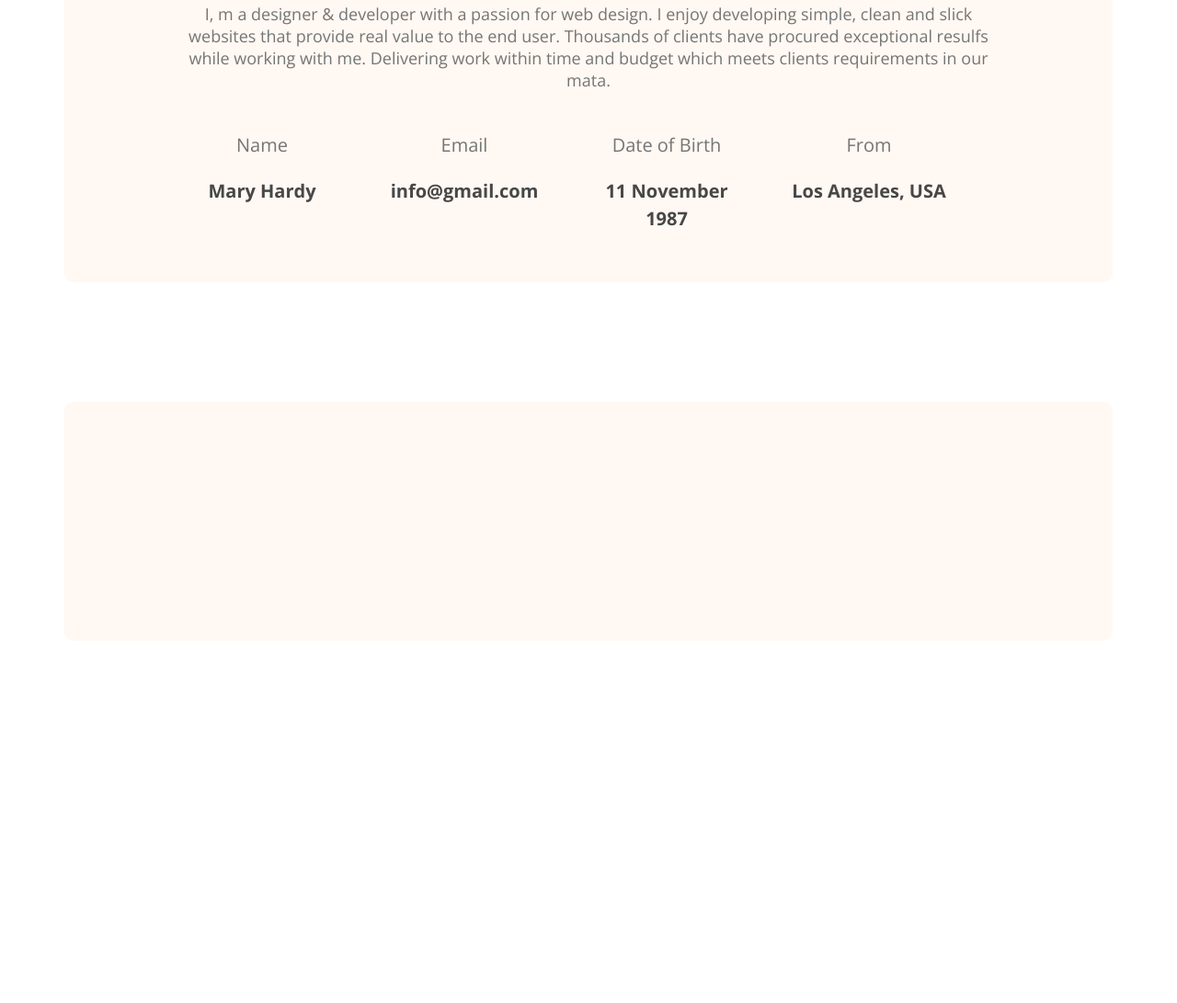
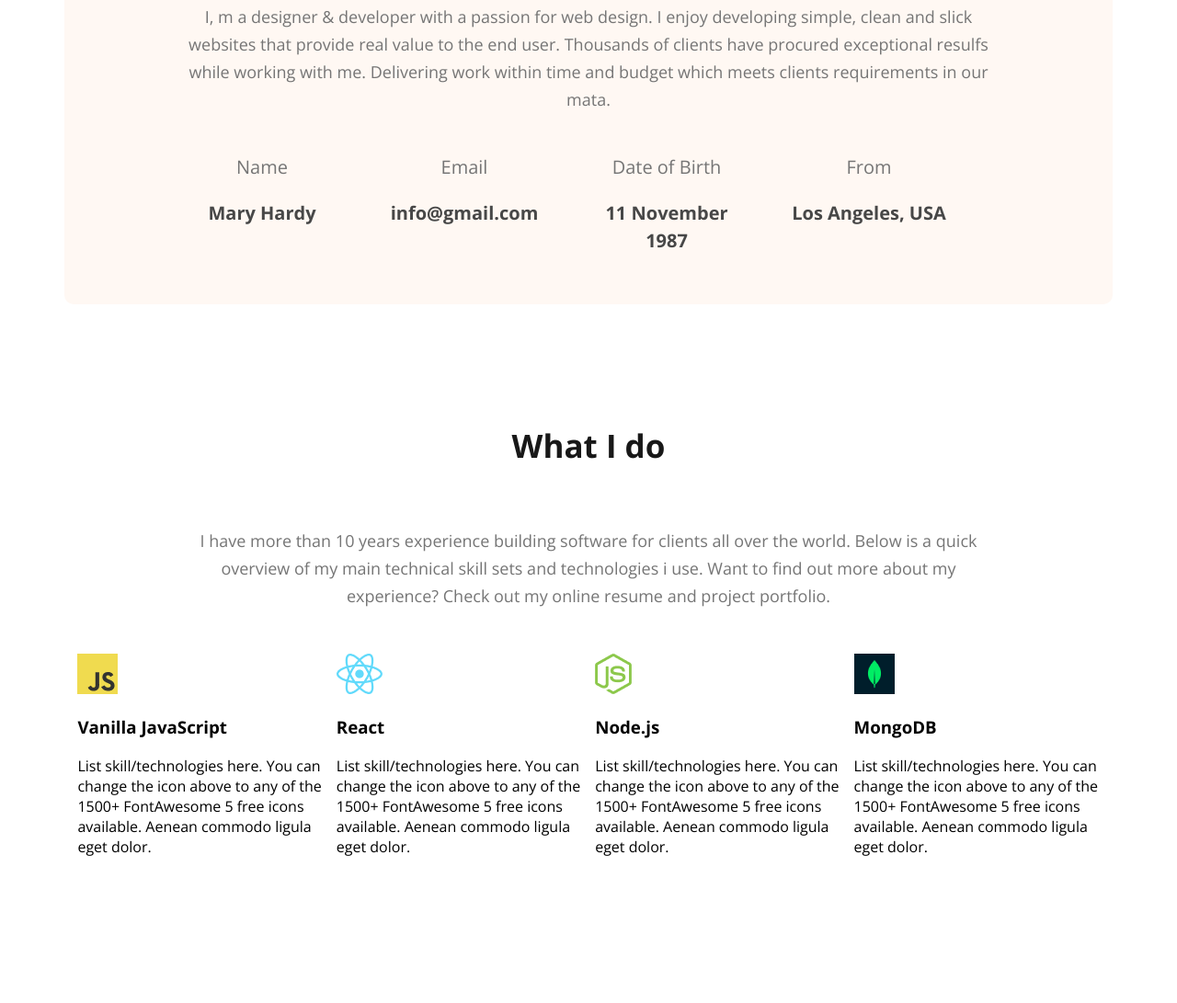
Before and after one commit to Rupam07Speed/web-developer-portfolio, a plain HTML site: page index.html in a window 1280 px wide. Shown: the part 1142-2233 px from the top of the page at 92% size. Before the commit the page ends 1969 px from the top, so only its background shows below. Drawn offline with nearby package versions, Linux system fonts and the light colour scheme.

Commit message:
what i do section

```diff
--- a/index.html
+++ b/index.html
@@ -55,7 +55,32 @@
                </div>
             </div>
         </section>
-        <section class=""></section>
+        <section class="">
+            <h3 class="section-title">What I do</h3>
+            <p id="what-i-do" class="section-des">I have more than 10 years experience building software for clients all over the world. Below is a quick overview of my main technical skill sets and technologies i use. Want to find out more about my experience? Check out my online resume and project portfolio.</p>
+            <div class="skill-container">
+                <div class="skill">
+                    <img src="images/icons/js.png" alt="">
+                    <h3 class="skill-title">Vanilla JavaScript</h3>
+                    <p class="skill-dea">List skill/technologies here. You can change the icon above to any of the 1500+ FontAwesome 5 free icons available. Aenean commodo ligula eget dolor.</p>
+                </div>
+                <div class="skill">
+                    <img src="images/icons/react.png" alt="">
+                    <h3 class="skill-title">React</h3>
+                    <p class="skill-dea">List skill/technologies here. You can change the icon above to any of the 1500+ FontAwesome 5 free icons available. Aenean commodo ligula eget dolor.</p>
+                </div>
+                <div class="skill">
+                    <img src="images/icons/nodejs.png" alt="">
+                    <h3 class="skill-title">Node.js</h3>
+                    <p class="skill-dea">List skill/technologies here. You can change the icon above to any of the 1500+ FontAwesome 5 free icons available. Aenean commodo ligula eget dolor.</p>
+                </div>
+                <div class="skill">
+                    <img src="images/icons/mongo.png" alt="">
+                    <h3 class="skill-title">MongoDB</h3>
+                    <p class="skill-dea">List skill/technologies here. You can change the icon above to any of the 1500+ FontAwesome 5 free icons available. Aenean commodo ligula eget dolor.</p>
+                </div>
+            </div>
+        </section>
         <section class="about"></section>
     </main>
     <footer>
--- a/styles/style.css
+++ b/styles/style.css
@@ -26,8 +26,8 @@ body {
   color: var(--Dark-03, #757575);
   text-align: center;
   font-size: 18px;
-  /* font-weight: 400;
-  line-height: 30px; 166.667% */
+  font-weight: 400;
+  line-height: 30px; /* 166.667% */
 }
 .Typography {
   color: var(--Dark-01, #181818);
@@ -135,3 +135,16 @@ main {
   font-weight: 700;
   line-height: 30px;
 }
+
+#what-i-do {
+  padding: 30px 119px;
+}
+/* What i do */
+.skill-container {
+  display: flex;
+  justify-content: space-evenly;
+}
+.skill {
+  width: 267px;
+  height: 377px;
+}
```
